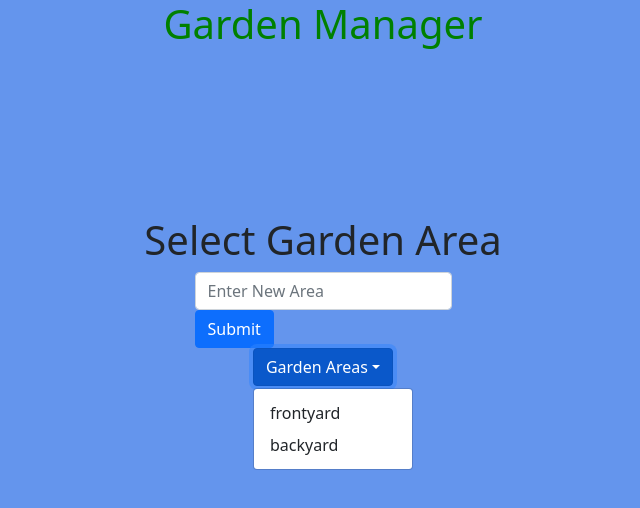
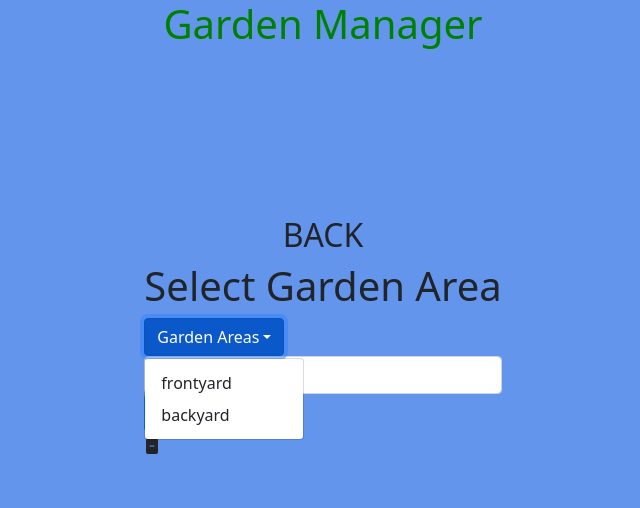
Before and after one commit to Uken81/Garden-Manager, a React (Create React App) app: page / in a window 1280 px wide. Both pictures are taken after a click on the button "Garden Areas". Shown: the top 508 px of the page, without its empty margins (317-957 px from the left). Built offline with nearby package versions, Linux system fonts and the light colour scheme.

Commit message:
Add conditionals to the garden component to display the right elements depending on users interaction.

```diff
--- a/package.json
+++ b/package.json
@@ -15,6 +15,7 @@
     "react": "^17.0.2",
     "react-bootstrap": "^2.1.2",
     "react-dom": "^17.0.2",
+    "react-icons": "^4.3.1",
     "react-redux": "^7.2.6",
     "react-scripts": "5.0.0",
     "redux": "^4.1.2",
--- a/src/App.jsx
+++ b/src/App.jsx
@@ -1,5 +1,5 @@
 import './App.scss';
-import Areas from './features/areas';
+import Garden from './features/garden/garden';
 
 function App() {
   return (
@@ -8,7 +8,7 @@ function App() {
         <h1>Garden Manager</h1>
       </div>
       <div className="main-container">
-        <Areas />
+        <Garden />
       </div>
     </div>
   );
--- a/src/App.scss
+++ b/src/App.scss
@@ -14,7 +14,7 @@
     align-items: center;
     height: 80vh;
 
-    .areas {
+    .garden {
       display: flex;
       flex-direction: column;
       justify-items: center;
--- a/src/features/areas.jsx
+++ /dev/null
@@ -1,55 +0,0 @@
-import { useState } from 'react';
-import { Button, Dropdown, DropdownButton, Form } from 'react-bootstrap';
-import { useDispatch, useSelector } from 'react-redux';
-import uniqid from 'uniqid';
-import { areaAdded } from './gardenSlice';
-
-const Areas = () => {
-  const dispatch = useDispatch();
-  const [areaText, setAreaText] = useState('');
-  const areasList = useSelector((state) => state.garden.areas);
-
-  const handleChange = (e) => setAreaText(e.target.value);
-
-  const handleSubmit = (e) => {
-    e.preventDefault();
-    // dispatch({ type: 'area/areaAdded', payload: areaText });
-    dispatch(areaAdded(areaText));
-    setAreaText('');
-  };
-
-  // const areaName = useSelector((state) => state.area.areaName.areaText);
-  // const testAddArea = () => {
-  //   areaAdded(areaText);
-  // };
-  const dropDown = Object.keys(areasList).map((areaName) => (
-    <Dropdown.Item href={areaName} key={uniqid()}>
-      {areaName}
-    </Dropdown.Item>
-  ));
-  return (
-    <div className="areas">
-      <h1>Select Garden Area</h1>
-      {/* <button onClick={testAddArea}>testAddArea</button> */}
-      <Form onSubmit={handleSubmit}>
-        <Form.Group controlId="area-form">
-          <Form.Control
-            name="area-form"
-            type="text"
-            placeholder="Enter New Area"
-            value={areaText}
-            onChange={handleChange}
-          />
-        </Form.Group>
-        <Button variant="primary" type="submit">
-          Submit
-        </Button>
-      </Form>
-      <DropdownButton id="dropdown-basic-button" title="Garden Areas">
-        {dropDown}
-      </DropdownButton>
-    </div>
-  );
-};
-
-export default Areas;
--- /dev/null
+++ b/src/features/areas/areas.jsx
@@ -0,0 +1,25 @@
+import { useSelector } from 'react-redux';
+import uniqid from 'uniqid';
+
+const Areas = () => {
+  const gardenAreas = useSelector((state) => state.garden.areas);
+  console.log(gardenAreas);
+
+  const list = Object.keys(gardenAreas).map((areaName) => <li key={uniqid()}>{areaName}</li>);
+  return (
+    <div className="areas">
+      <div className="area-container">
+        <h1 className="area-title">TEST</h1>
+        {list}
+      </div>
+    </div>
+  );
+};
+
+export default Areas;
+
+// const dropDown = Object.keys(areasList).map((areaName) => (
+//   <Dropdown.Item href={areaName} key={uniqid()}>
+//     {areaName}
+//   </Dropdown.Item>
+// ));
--- /dev/null
+++ b/src/features/garden/garden.jsx
@@ -0,0 +1,99 @@
+import { useState } from 'react';
+import { Button, Dropdown, DropdownButton, Form } from 'react-bootstrap';
+import { useDispatch, useSelector } from 'react-redux';
+import uniqid from 'uniqid';
+import { areaAdded } from './gardenSlice';
+import { BsFillFilePlusFill, BsFillFileMinusFill } from 'react-icons/bs';
+import Areas from '../areas/areas';
+
+const Garden = () => {
+  const dispatch = useDispatch();
+  const [areaText, setAreaText] = useState('');
+  const [areaIsSelected, setAreaIsSelected] = useState(false);
+  // const [selectedArea, setSelctedArea] = useState(null);
+  const [userAddingArea, setUserAddingArea] = useState(true);
+  const [selectedAreaText, setSelectedAreaText] = useState('');
+  const areasList = useSelector((state) => state.garden.areas);
+
+  const handleChange = (e) => setAreaText(e.target.value);
+
+  const handleSubmit = (e) => {
+    e.preventDefault();
+    dispatch(areaAdded(areaText));
+    setAreaText('');
+  };
+
+  const handleClick = (e) => {
+    e.preventDefault();
+    setAreaIsSelected(true);
+  };
+
+  const dropDown = Object.keys(areasList).map((areaName) => (
+    //Find a more unique replacement for the eventKey value
+    <Dropdown.Item href={areaName} key={uniqid()} onClick={handleClick} eventKey={areaName}>
+      {areaName}
+    </Dropdown.Item>
+  ));
+
+  const showForm = () => {
+    setUserAddingArea(true);
+  };
+
+  const hideForm = () => {
+    setUserAddingArea(false);
+  };
+
+  const back = () => {
+    setAreaIsSelected(false);
+  };
+
+  const con = (e) => {
+    setSelectedAreaText(e);
+    console.log(e);
+    console.log(selectedAreaText);
+  };
+
+  return (
+    <div className="garden">
+      <h2 onClick={back}>BACK</h2>
+      {!areaIsSelected && (
+        <div className="select-and-add-area">
+          <h1>Select Garden Area</h1>
+          <DropdownButton id="dropdown-basic-button" title="Garden Areas" onSelect={con}>
+            {dropDown}
+          </DropdownButton>
+          <div className="add-area">
+            {userAddingArea && (
+              <Form onSubmit={handleSubmit}>
+                <Form.Group controlId="area-form">
+                  <Form.Control
+                    name="area-form"
+                    type="text"
+                    placeholder="Enter New Area"
+                    value={areaText}
+                    onChange={handleChange}
+                  />
+                </Form.Group>
+                <Button variant="primary" type="submit">
+                  Submit
+                </Button>
+              </Form>
+            )}
+            {!userAddingArea ? (
+              <BsFillFilePlusFill onClick={showForm} />
+            ) : (
+              <BsFillFileMinusFill onClick={hideForm} />
+            )}
+          </div>
+        </div>
+      )}
+      {areaIsSelected && (
+        <div className="areas">
+          <Areas />
+        </div>
+      )}
+    </div>
+  );
+};
+
+export default Garden;
--- a/src/index.jsx
+++ b/src/index.jsx
@@ -4,10 +4,13 @@ import App from './App';
 import { Provider } from 'react-redux';
 import store from './redux/store';
 import 'bootstrap/dist/css/bootstrap.min.css';
+import React from 'react';
 
 ReactDOM.render(
-  <Provider store={store}>
-    <App />
-  </Provider>,
+  <React.StrictMode>
+    <Provider store={store}>
+      <App />
+    </Provider>
+  </React.StrictMode>,
   document.getElementById('root')
 );
--- a/src/redux/selectors.js
+++ /dev/null
@@ -1,3 +0,0 @@
-export const selectArea = (state) => state.areaName;
-export const selectGardenObject = (state) => state;
-// export const selectGardenObject = (state) => state.areas;
--- /dev/null
+++ b/src/redux/selectors.ts
@@ -0,0 +1,2 @@
+import { RootState } from './store';
+export const selectGardenObject = (state: RootState) => state;
--- a/src/redux/store.ts
+++ b/src/redux/store.ts
@@ -1,10 +1,8 @@
-import gardenReducer from '../features/gardenSlice';
+import gardenReducer from '../features/garden/gardenSlice';
 import { configureStore } from '@reduxjs/toolkit';
-// import areaReducer from '../features/areaReducer';
 
 const store = configureStore({
   reducer: {
-    // area: areaReducer,
     garden: gardenReducer
   }
 });
```
Also changed, not shown: src/features/areaReducer.js (deleted, +0 -16 lines), src/features/garden/gardenSlice.ts (renamed from src/features/gardenSlice.ts), 1 other file (tests, documents, lock files or other folders).
